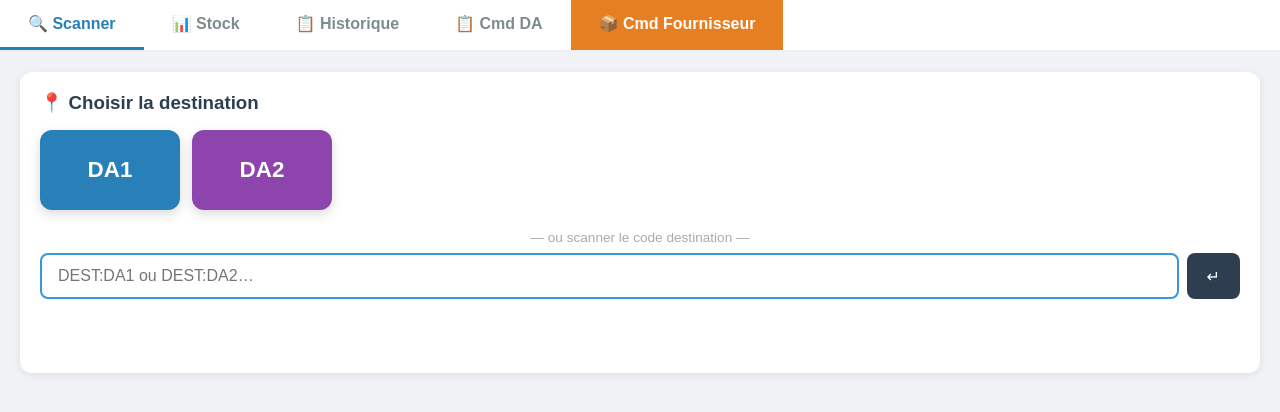
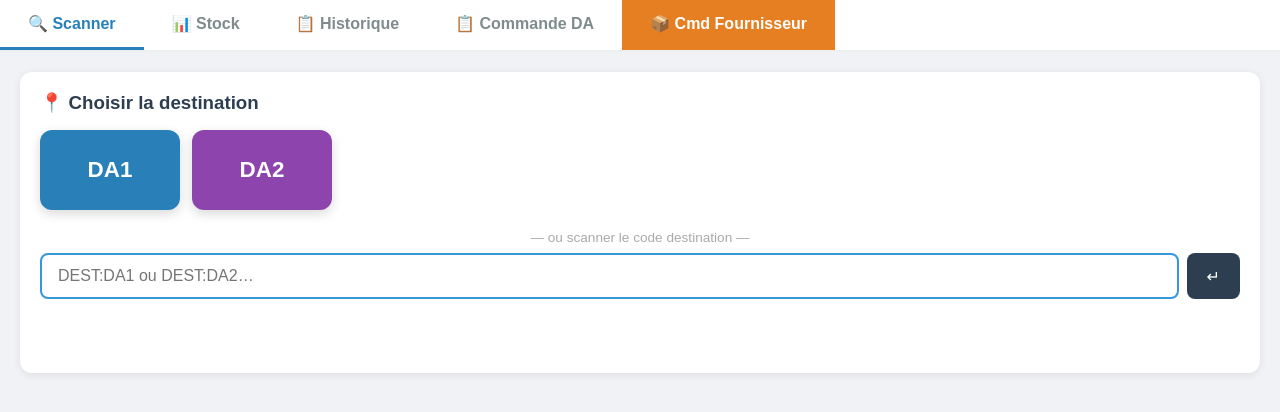
Before and after one commit to michel349/stockscan, a Flask app: page / in a window 1280 px wide. Shown: the part 48-460 px from the top of the page. Run offline with Flask 3, Linux system fonts and the light colour scheme.

Commit message:
Update index.html

```diff
--- a/templates/index.html
+++ b/templates/index.html
@@ -564,7 +564,7 @@
     <div class="tab" id="tab-btn-histo"
          onclick="switchTab('histo', this)">📋 Historique</div>
     <div class="tab" id="tab-btn-cmdda"
-     onclick="switchTab('cmdda', this)">📋 Cmd DA</div>
+     onclick="switchTab('cmdda', this)">📋 Commande DA</div>
     <div class="tab" onclick="window.location.href='/commande_fournisseur'"
      style="background:#e67e22;color:white;">📦 Cmd Fournisseur</div>
 </div>
```
